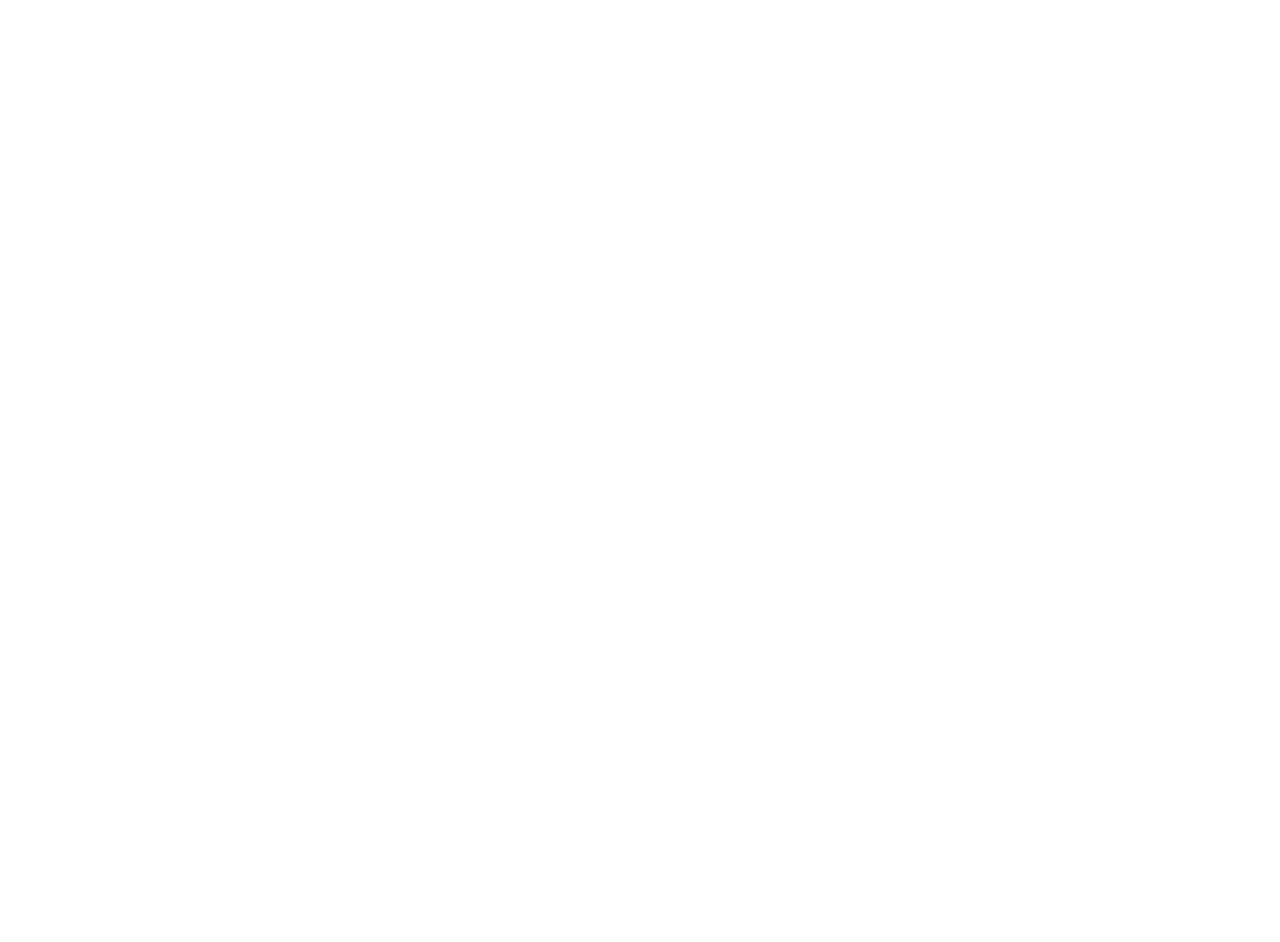
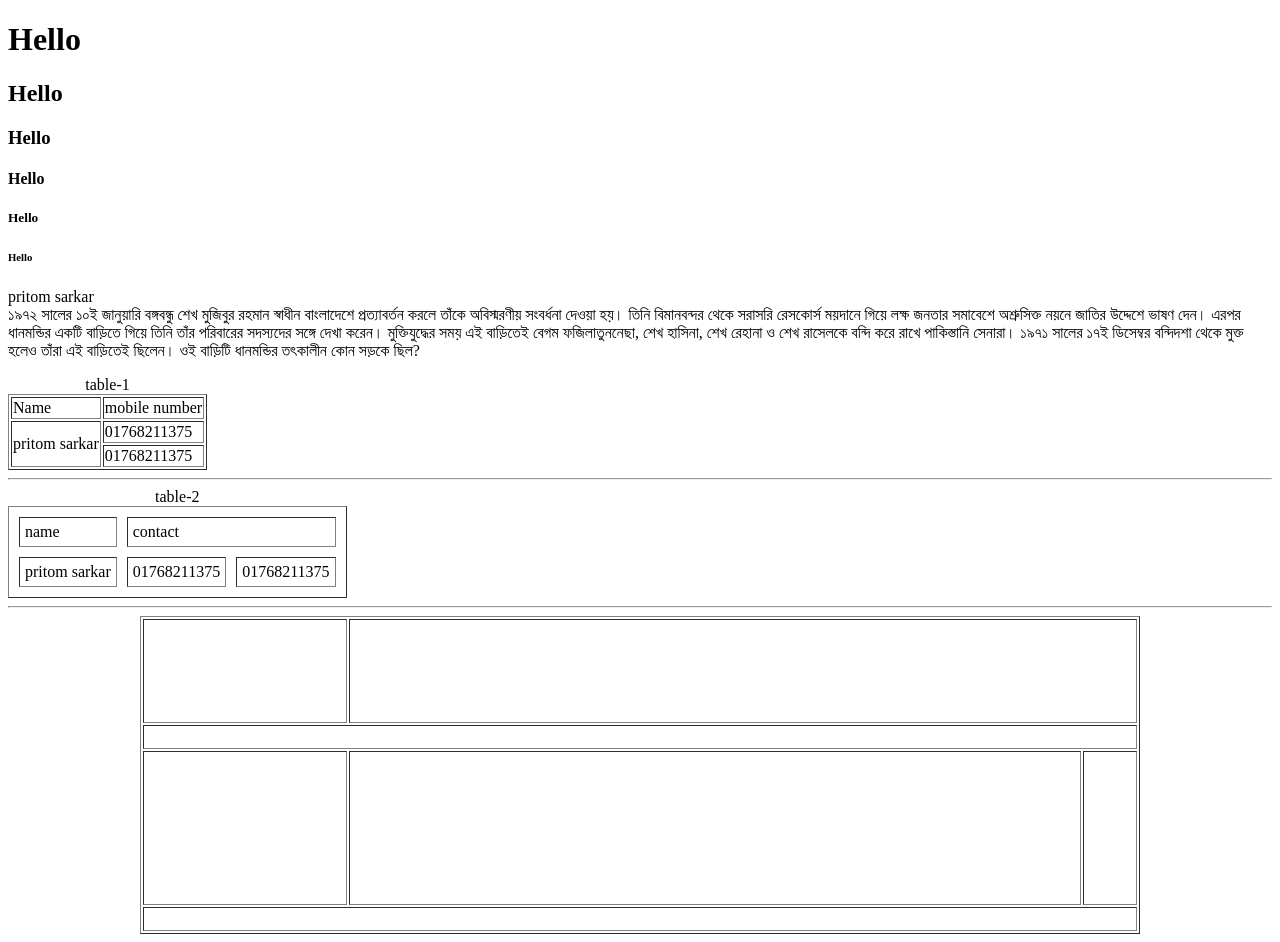
Before and after one commit to pritomcse29/day-01pt, a plain HTML site: page index.html in a window 1280 px wide. Before the commit the page ends 800 px from the top, so only its background shows below. Drawn offline with Linux system fonts and the light colour scheme.

Commit message:
create index.html

```diff
--- a/index.html
+++ b/index.html
@@ -1,10 +1,72 @@
 <!DOCTYPE html>
 <html lang="en">
 <head>
-    <meta charset="UTF-8">
-    <title>Title</title>
+  <meta charset="UTF-8">
+  <title>Our's IT</title>
 </head>
 <body>
+<h1>Hello</h1>
+<h2>Hello</h2>
+<h3>Hello</h3>
+<h4>Hello</h4>
+<h5>Hello</h5>
+<h6>Hello</h6>
+<p>pritom sarkar</br>
+    ১৯৭২ সালের ১০ই জানুয়ারি বঙ্গবন্ধু শেখ মুজিবুর রহমান স্বাধীন বাংলাদেশে প্রত্যাবর্তন করলে তাঁকে অবিস্মরণীয় সংবর্ধনা দেওয়া হয়। তিনি বিমানবন্দর থেকে
+    সরাসরি রেসকোর্স ময়দানে গিয়ে লক্ষ জনতার সমাবেশে অশ্রুসিক্ত নয়নে জাতির উদ্দেশে ভাষণ দেন। এরপর ধানমন্ডির একটি বাড়িতে গিয়ে তিনি তাঁর পরিবারের সদস্যদের সঙ্গে দেখা করেন।
+    মুক্তিযুদ্ধের সময় এই বাড়িতেই বেগম ফজিলাতুননেছা, শেখ হাসিনা,
+    শেখ রেহানা ও শেখ রাসেলকে বন্দি করে রাখে পাকিস্তানি সেনারা। ১৯৭১ সালের ১৭ই ডিসেম্বর বন্দিদশা থেকে মুক্ত হলেও তাঁরা এই বাড়িতেই ছিলেন। ওই বাড়িটি ধানমন্ডির তৎকালীন কোন সড়কে ছিল?</p>
+<table border="1">
+    <caption>table-1</caption>
+    <tr>
+        <td>
+            Name
+        </td>
+        <td>mobile number</td>
+    </tr>
+
+    <tr>
+        <td rowspan="2">pritom sarkar</td>
+        <td>01768211375</td>
+
+    </tr>
+    <tr>
+        <td>01768211375</td>
+    </tr>
+</table>
+<hr>
+<table border="1" cellspacing="10px" cellpadding="5px">
+    <caption>table-2</caption>
+    <tr>
+        <td>name</td>
+        <td colspan="2" >contact</td>
+    </tr>
+    <tr>
+        <td>pritom sarkar</td>
+        <td>01768211375</td>
+        <td>01768211375</td>
+    </tr>
+
+</table>
+<hr>
+
+<table border="1" width="1000px" align="center">
+    <tr>
+        <td height="100px"width="200px"></td>
+        <td colspan="2"></td>
+    </tr>
+<tr>
+    <td colspan="3" height="20px" ></td>
+</tr>
+    <tr>
+        <td height="150px" width="50px"></td>
+        <td></td>
+        <td height="150px" width="50px"></td>
+    </tr>
+    <tr>
+        <td colspan="3" height="20px" ></td>
+    </tr>
+</table>
 
 </body>
 </html>
```
